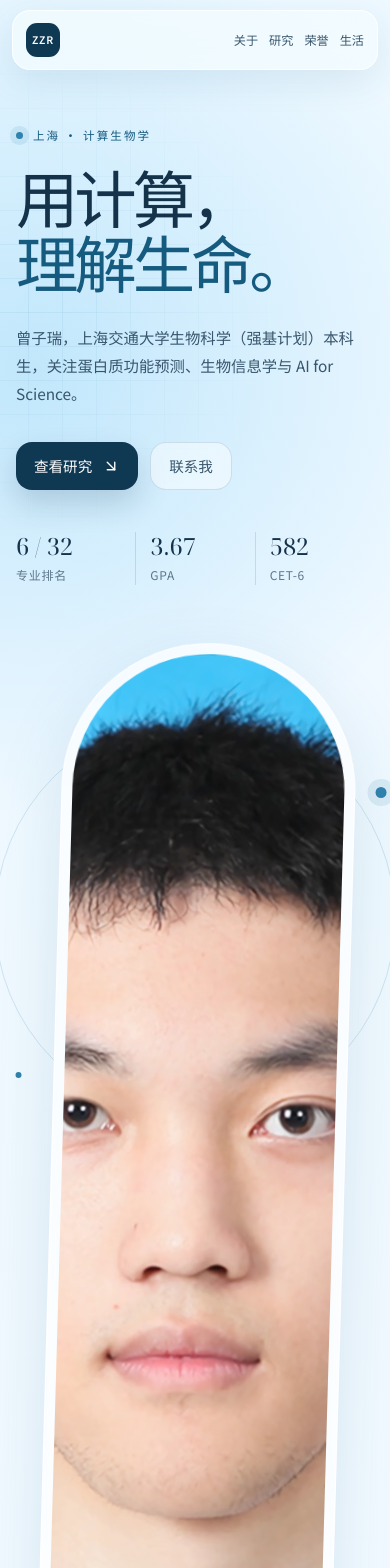
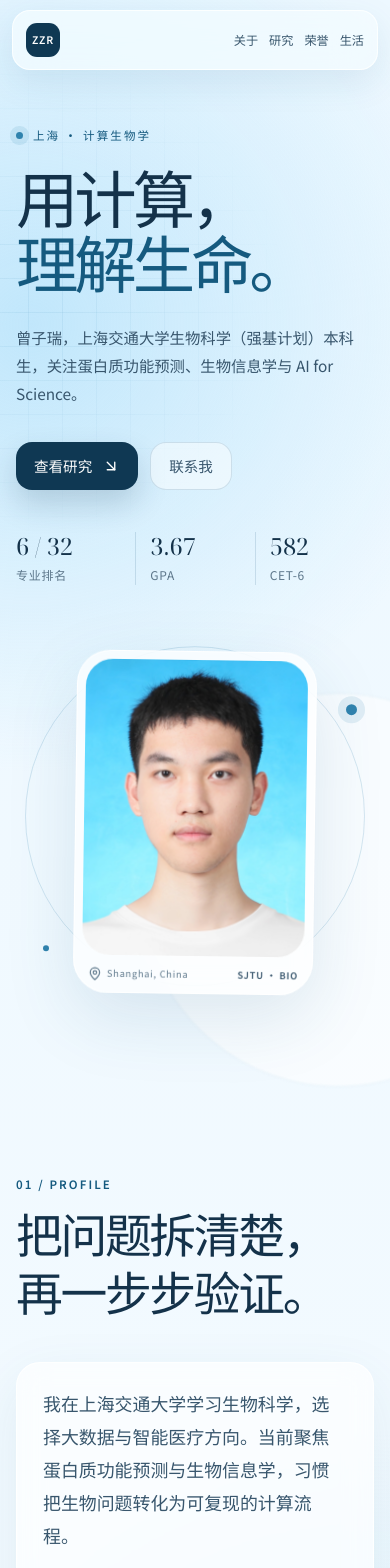
Before and after one commit to zzrddq123/zzrddq123.github.io, a React (Vite) app: page / in a window 390 px wide. Shown: the top 1568 px of the page. Built offline with nearby package versions, Linux system fonts and the light colour scheme.

Commit message:
Z-12: 缩小头像并修复首屏排版

```diff
--- a/src/App.css
+++ b/src/App.css
@@ -283,20 +283,19 @@
 
 .hero-visual {
   display: grid;
-  min-height: 580px;
+  min-height: 500px;
   place-items: center;
 }
 
 .portrait-orbit {
   position: absolute;
-  top: 6%;
+  top: 50%;
   left: 50%;
-  width: 112%;
-  max-width: 470px;
+  width: min(100%, 360px);
   aspect-ratio: 1;
   border: 1px solid rgba(47, 130, 173, 0.18);
   border-radius: 50%;
-  transform: translateX(-50%);
+  transform: translate(-50%, -52%);
 }
 
 .portrait-orbit::before,
@@ -324,23 +323,24 @@
 
 .portrait-card {
   position: relative;
-  width: min(88%, 388px);
+  width: min(76%, 300px);
   margin: 0;
-  padding: 10px;
+  padding: 8px;
   border: 1px solid rgba(255, 255, 255, 0.82);
-  border-radius: 190px 190px 30px 30px;
+  border-radius: 34px;
   background: rgba(255, 255, 255, 0.66);
   box-shadow: var(--shadow);
-  transform: rotate(1.6deg);
+  transform: rotate(0.8deg);
   backdrop-filter: blur(12px);
 }
 
 .portrait-card img {
   width: 100%;
+  height: auto;
   aspect-ratio: 3 / 4;
-  border-radius: 180px 180px 22px 22px;
+  border-radius: 27px;
   object-fit: cover;
-  object-position: center 22%;
+  object-position: center;
 }
 
 .portrait-card figcaption {
@@ -348,7 +348,7 @@
   align-items: center;
   justify-content: space-between;
   gap: 10px;
-  padding: 13px 6px 4px;
+  padding: 11px 6px 3px;
   color: var(--muted);
   font-size: 0.66rem;
   letter-spacing: 0.08em;
@@ -367,8 +367,8 @@
 
 .portrait-note {
   position: absolute;
-  right: -6px;
-  bottom: 66px;
+  right: calc(50% - 184px);
+  bottom: 72px;
   display: flex;
   flex-direction: column;
   gap: 8px;
@@ -892,7 +892,7 @@
   }
 
   .hero-visual {
-    min-height: 510px;
+    min-height: 430px;
   }
 
   .portrait-note {
@@ -993,15 +993,15 @@
   }
 
   .hero-visual {
-    min-height: 500px;
+    min-height: 410px;
   }
 
   .portrait-card {
-    width: min(82%, 350px);
+    width: min(72%, 280px);
   }
 
   .portrait-orbit {
-    width: min(112%, 440px);
+    width: min(100%, 340px);
   }
 
   .scroll-cue {
@@ -1119,11 +1119,11 @@
   }
 
   .hero-visual {
-    min-height: 430px;
+    min-height: 360px;
   }
 
   .portrait-card {
-    width: min(82%, 294px);
+    width: min(68%, 240px);
   }
 
   .portrait-card figcaption {
```
